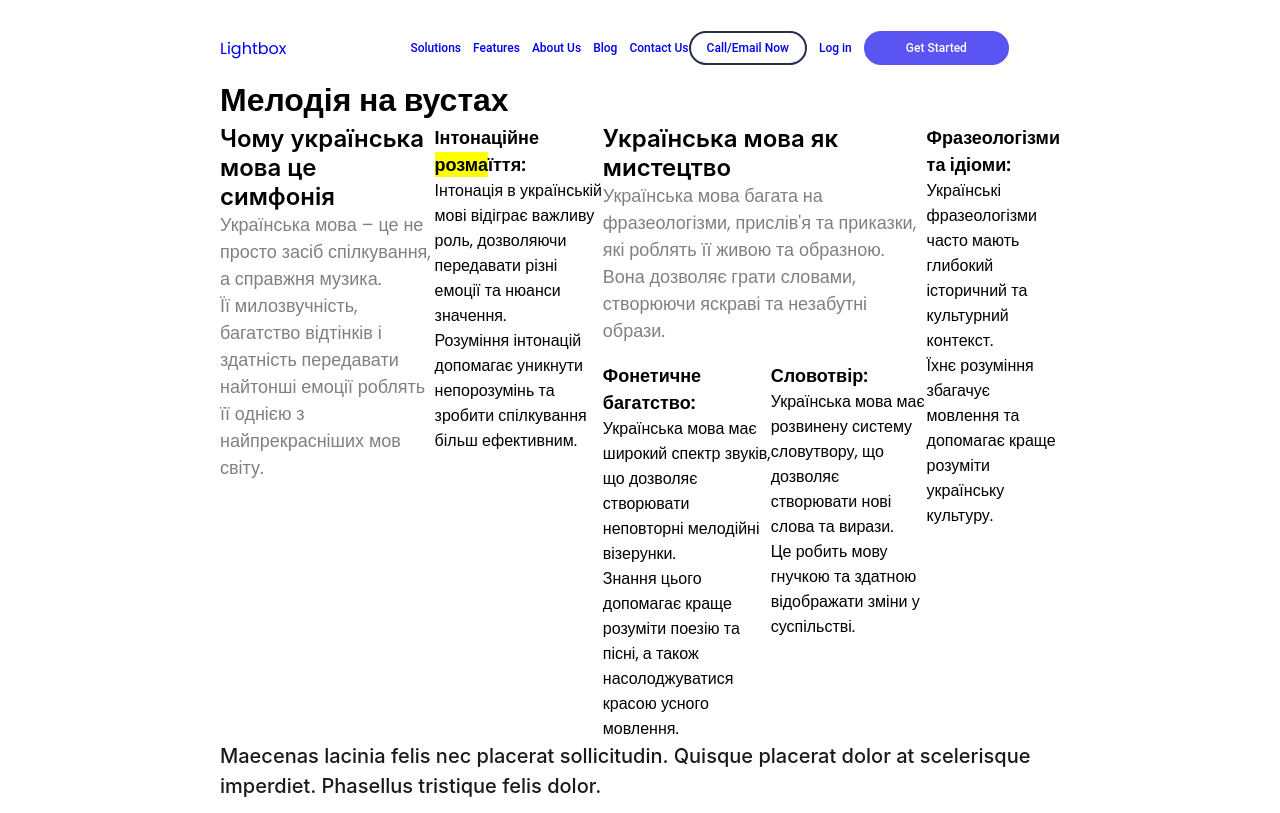
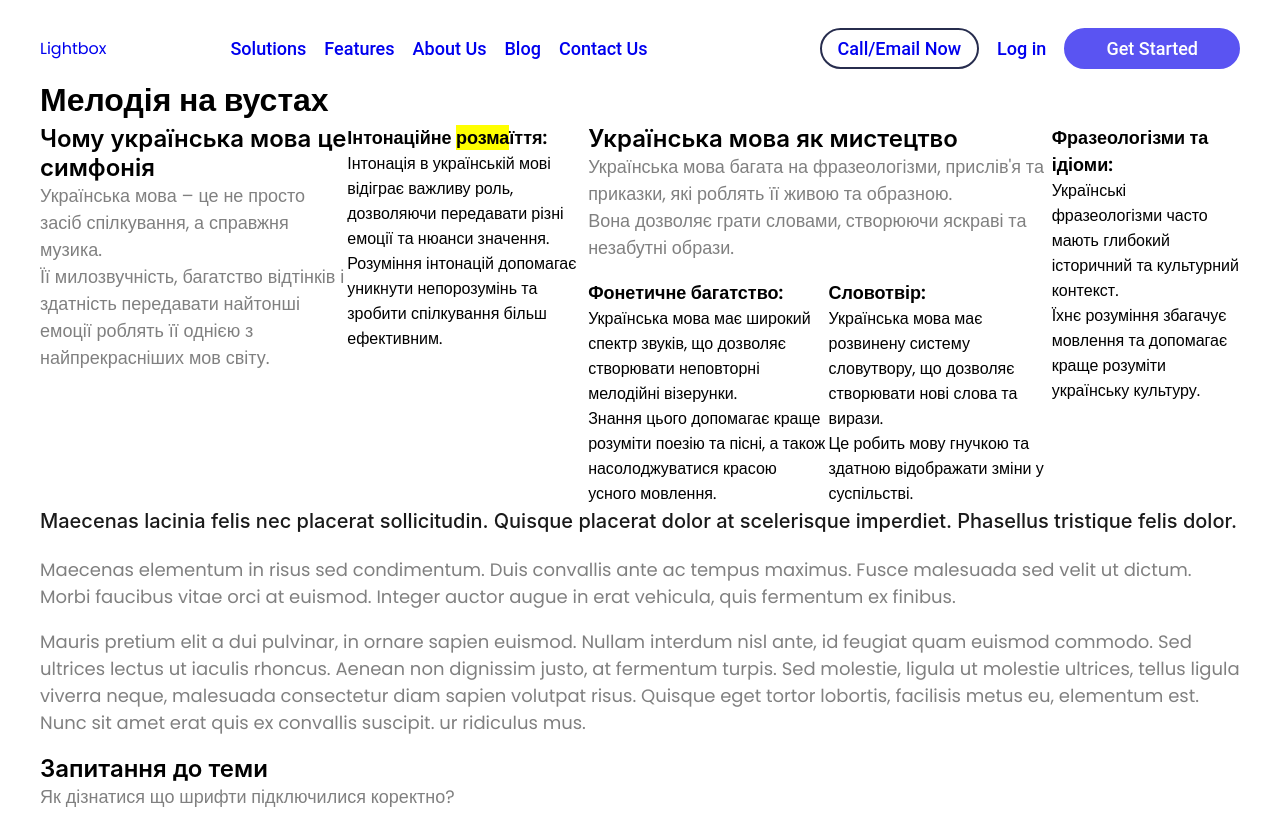
Before and after one commit to Sashko-kapillar/Work-page-free-01, a plain HTML site: page index.html in a window 1280 px wide. Shown: the top 813 px of the page. Drawn offline with Linux system fonts and the light colour scheme.

Commit message:
change style.css

```diff
--- a/css/reset.css
+++ b/css/reset.css
@@ -50,6 +50,6 @@ img {
 }
 
 .container {
-  max-width: 1480px;
-  padding: 0 220px;
+  max-width: 1200px;
+  margin: 0 auto;
 }
--- a/css/style.css
+++ b/css/style.css
@@ -106,13 +106,21 @@ h3 {
   justify-content: space-between;
 }
 
+.logo {
+  margin-right: 124px;
+}
+
+.nav-action {
+  display: flex;
+}
+
 .nav-list,
 .action-list {
   gap: 1em;
   align-items: center;
   font-family: var(--font3);
   font-weight: 500;
-  font-size: 12px;
+  font-size: 18px;
 }
 
 /* .nav-list {
@@ -126,12 +134,11 @@ h3 {
 .nav-menu {
   display: flex;
   align-items: center;
-  /* justify-content: space-between; */
+  justify-content: space-between;
   color: #4597f7;
 }
 
 .logo {
-  margin-right: 124px;
   display: flex;
   align-items: center;
 }
```
Also changed, not shown: index.html (+2 -4 lines).
